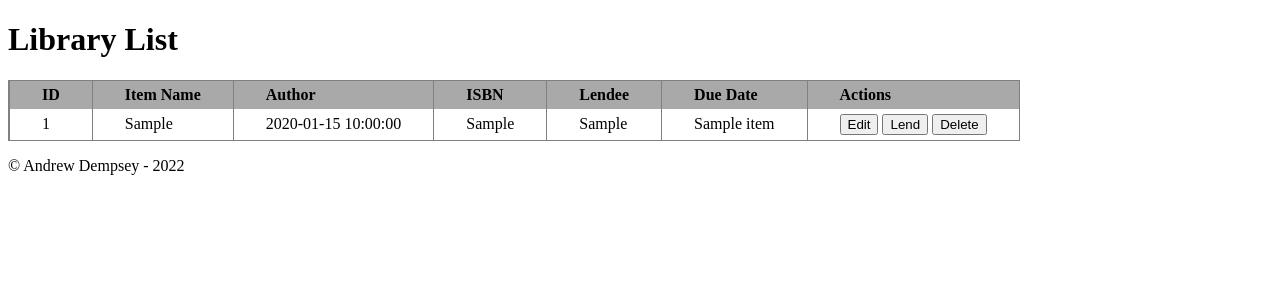
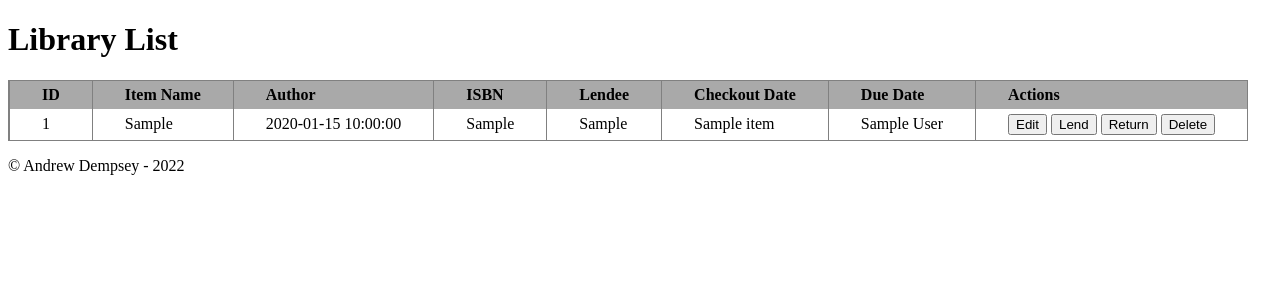
Before and after one commit to JA-Dempsey/LibraryProject, a Flask app: page / in a window 1280 px wide. Shown: the part 88-388 px from the top of the page. Run offline with Flask 2, Linux system fonts and the light colour scheme; tables that the repository leaves empty or names only in its code hold one stand-in row (values such as "Sample post"); some libraries are stand-ins or nearby versions.

Commit message:
- Added checkout date, return, and due date

```diff
--- a/templates/forms/action_form.jinja
+++ b/templates/forms/action_form.jinja
@@ -2,6 +2,7 @@
     <form action="" method="post">
         <button name="edit" value="{{ column.0 }}">Edit</button>
         <button name="lend" value="{{ column.0 }}">Lend</button>
+        <button name="return" value="{{ column.0}}">Return</button>
         <button name="delete" value="{{ column.0 }}">Delete</button>
     </form>
 </td>
--- a/templates/views/list_view.jinja
+++ b/templates/views/list_view.jinja
@@ -6,6 +6,7 @@
             <th>Author</th>
             <th>ISBN</th>
             <th>Lendee</th>
+            <th>Checkout Date</th>
             <th>Due Date</th>
             <th>Actions</th>
         </tr>
@@ -18,6 +19,7 @@
             <td>{{ column.3 }}</td>
             <td>{{ column.4 }}</td>
             <td>{{ column.5 }}</td>
+            <td>{{ column.6 }}</td>
             {% include 'forms/action_form.jinja' %}
         </tr>
     {% endfor %}
```
